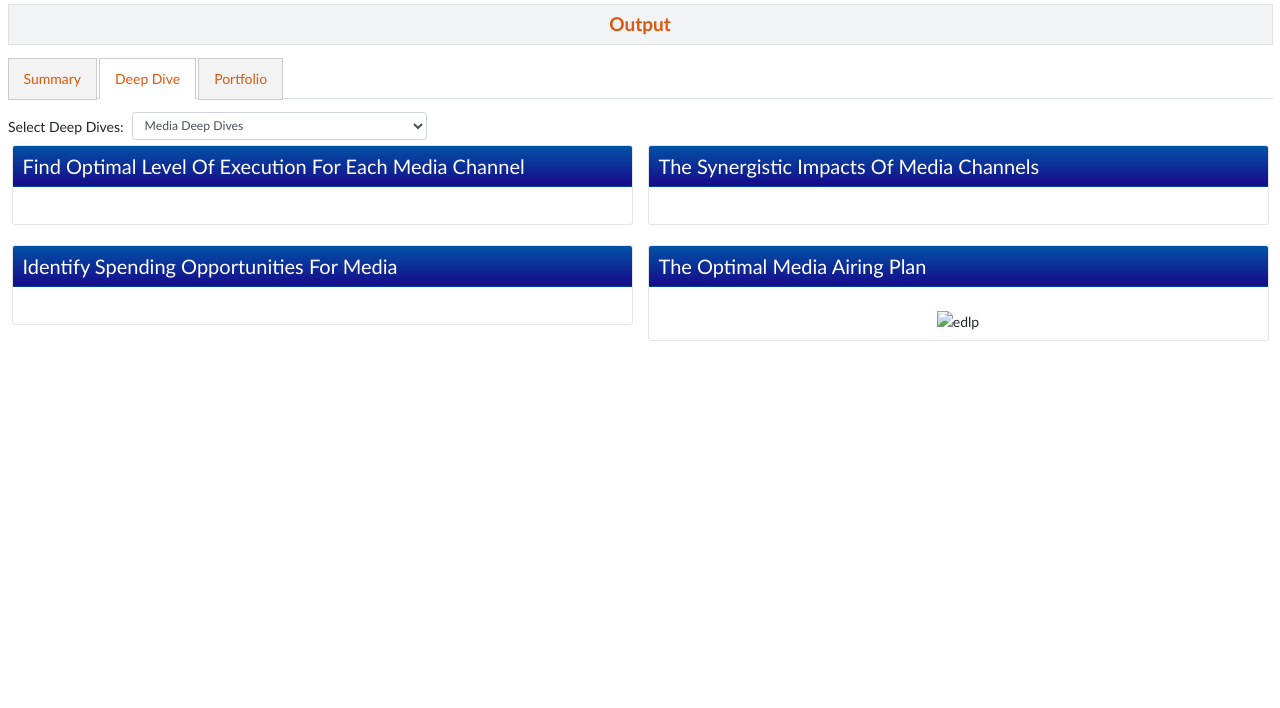
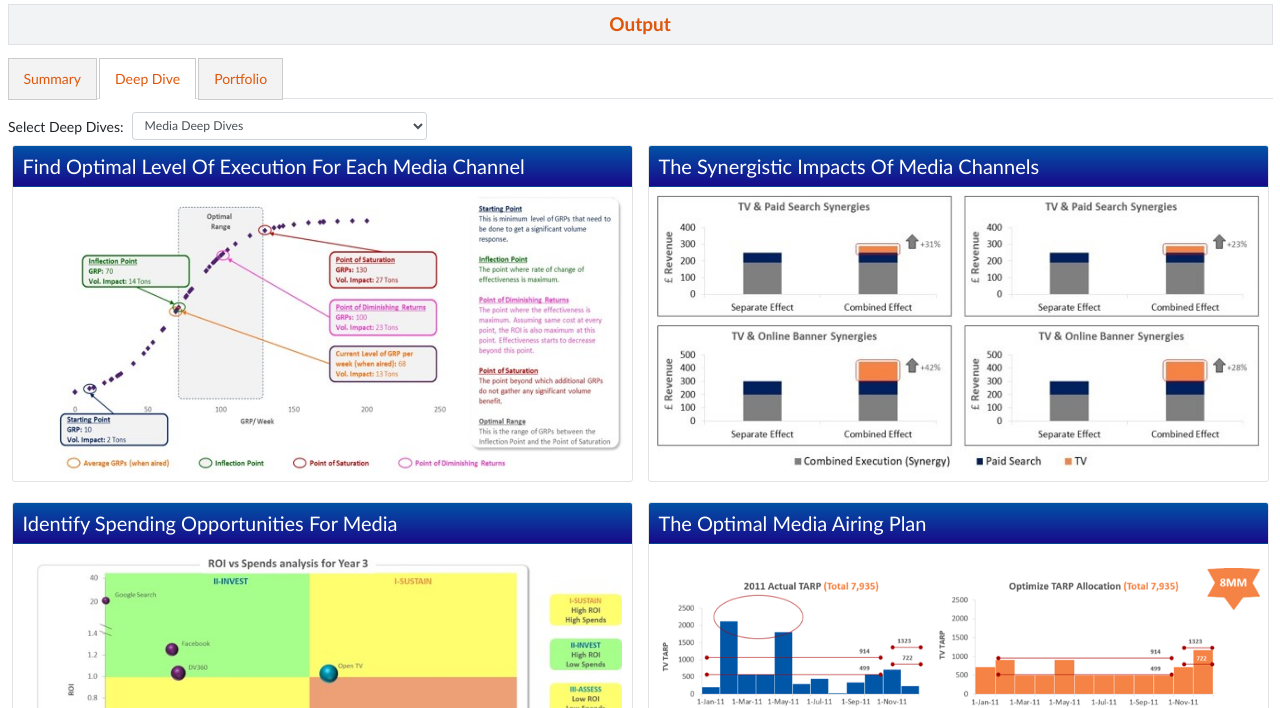
Before and after one commit to Adt-JitenGrover/MMM-Atom, a plain HTML site: page index.html in a window 1280 px wide. Both pictures are taken after a click on the tab "Deep Dive". Shown: the part 92-800 px from the top of the page. Drawn offline with nearby package versions, Linux system fonts and the light colour scheme.

Commit message:
Add files via upload

```diff
--- a/index.html
+++ b/index.html
@@ -388,7 +388,7 @@ $(document).ready(function(){
                                         <h5 class="m-0">Find Optimal Level Of Execution For Each Media Channel</h5>
                                     </div>
                                     <div class="card-body p-2 text-center">
-                                        <img src="images/deepDives/media/Picture1.jpg" class="img-fluid" alt="">
+                                        <img src="images/deepdives/media/Picture1.jpg" class="img-fluid" alt="">
                                     </div>
                                 </div>
                             </div>
@@ -398,7 +398,7 @@ $(document).ready(function(){
                                         <h5 class="m-0">The Synergistic Impacts Of Media Channels</h5>
                                     </div>
                                     <div class="card-body p-2 text-center">
-                                        <img src="images/deepDives/media/Picture2.jpg" class="img-fluid" alt="">
+                                        <img src="images/deepdives/media/Picture2.jpg" class="img-fluid" alt="">
                                     </div>
                                 </div>
                             </div>
@@ -408,7 +408,7 @@ $(document).ready(function(){
                                         <h5 class="m-0">Identify Spending Opportunities For Media</h5>
                                     </div>
                                     <div class="card-body p-2 text-center">
-                                        <img src="images/deepDives/media/Picture3.jpg" class="img-fluid" alt="">
+                                        <img src="images/deepdives/media/Picture3.jpg" class="img-fluid" alt="">
                                     </div>
                                 </div>
                             </div>
@@ -418,7 +418,7 @@ $(document).ready(function(){
                                         <h5 class="m-0">The Optimal Media Airing Plan </h5>
                                     </div>
                                     <div class="card-body p-2 text-center">
-                                        <img src="images/deepDives/media/Picture4.png" class="img-fluid mt-3" alt="edlp">
+                                        <img src="images/deepdives/media/Picture4.png" class="img-fluid mt-3" alt="edlp">
                                     </div>
                                 </div>
                             </div>
@@ -433,7 +433,7 @@ $(document).ready(function(){
                                         <h5 class="m-0">My Price Elasticity Relative To Benchmarks</h5>
                                     </div>
                                     <div class="card-body p-2 text-center">
-                                        <img src="images/deepDives/pricing/Picture1.jpg" class="img-fluid" alt="">
+                                        <img src="images/deepdives/pricing/Picture1.jpg" class="img-fluid" alt="">
                                     </div>
                                 </div>
                             </div>
@@ -443,7 +443,7 @@ $(document).ready(function(){
                                         <h5 class="m-0">Price Elasticity Vary At Each Price Point</h5>
                                     </div>
                                     <div class="card-body p-2 text-center">
-                                        <img src="images/deepDives/pricing/Picture2.jpg" class="img-fluid" alt="">
+                                        <img src="images/deepdives/pricing/Picture2.jpg" class="img-fluid" alt="">
                                     </div>
                                 </div>
                             </div>
@@ -458,7 +458,7 @@ $(document).ready(function(){
                                         <h5 class="m-0">My Sales Velocity As Compared To Distribution Levels</h5>
                                     </div>
                                     <div class="card-body p-2 text-center">
-                                        <img src="images/deepDives/distribution/Picture1.jpg" class="img-fluid" alt="">
+                                        <img src="images/deepdives/distribution/Picture1.jpg" class="img-fluid" alt="">
                                     </div>
                                 </div>
                             </div>
@@ -468,7 +468,7 @@ $(document).ready(function(){
                                         <h5 class="m-0">Push Distribution To Gain Incremental Benefits</h5>
                                     </div>
                                     <div class="card-body p-2 text-center">
-                                        <img src="images/deepDives/distribution/Picture2.jpg" class="img-fluid" alt="">
+                                        <img src="images/deepdives/distribution/Picture2.jpg" class="img-fluid" alt="">
                                     </div>
                                 </div>
                             </div>
```
Also changed, not shown: images/deepdives/distribution/Picture1.jpg (added), images/deepdives/distribution/Picture2.jpg (added), images/deepdives/media/Picture1.jpg (added), images/deepdives/media/Picture2.jpg (added), images/deepdives/media/Picture3.jpg (added), images/deepdives/media/Picture4.png (added), images/deepdives/pricing/Picture1.jpg (added), images/deepdives/pricing/Picture2.jpg (added).
